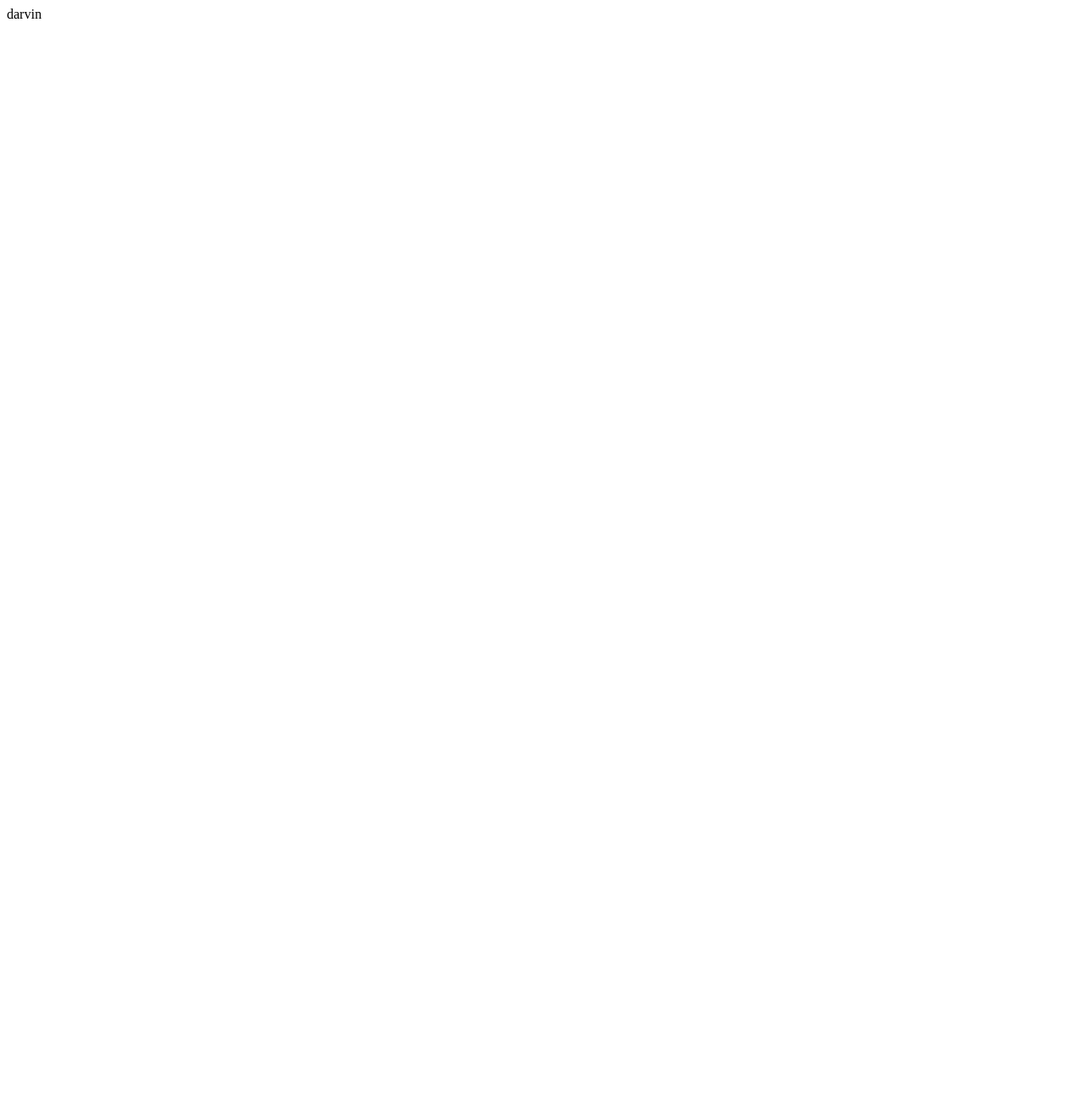
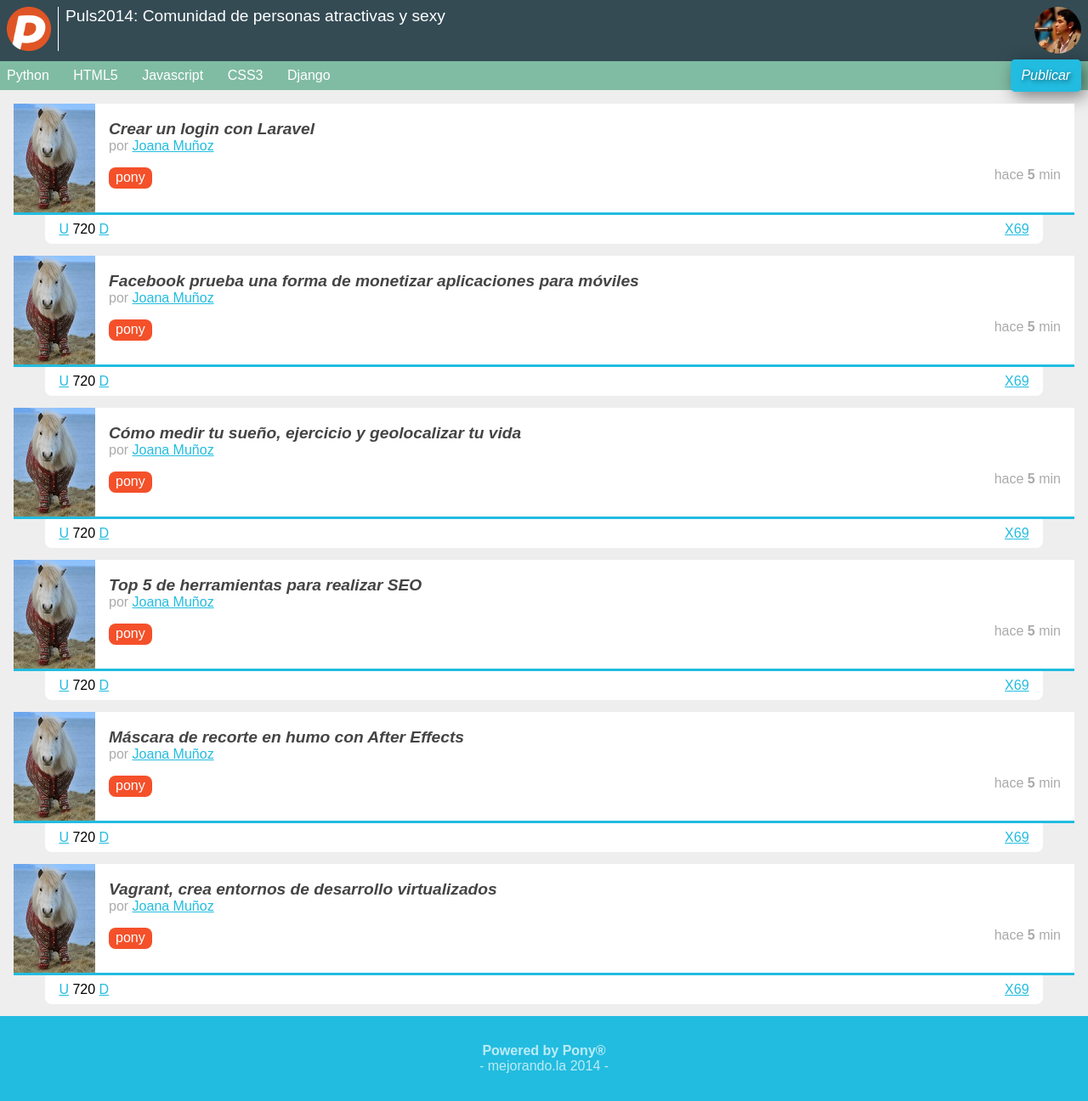
Before and after one commit to AdeLxD/Practica-2014, a plain HTML site: page index.html in a window 1280 px wide. Shown: the whole page at 85% size. Before the commit the page ends 800 px from the top, so only its background shows below. Drawn offline with Linux system fonts and the light colour scheme.

Commit message:
nuevos archivos

```diff
--- /dev/null
+++ b/estilos.css
@@ -0,0 +1,179 @@
+a
+{
+	color: #22BCE0;
+}
+body
+{
+	background: #EEEEEE;
+	font-family: Arial;
+	font-size: 16px;
+}
+footer
+{
+	background: #22BCE0;
+	color: rgba(255,255,255,0.7);
+	padding: 1em;
+	text-align: center;
+}
+footer p:first-child
+{
+	margin-bottom: 0;
+}
+footer p:last-child
+{
+	margin-top: 0;
+}
+footer p:last-child:after
+{
+	content: " -";
+}
+footer p:last-child:before
+{
+	content: "- ";
+}
+header
+{
+	background: #344B54;
+	color: white;
+	overflow: hidden;
+	padding: 0.5em;
+	position: relative;
+}
+header figure
+{
+	float: left;
+}
+header h1
+{
+	font-size: 1.2em;
+	font-weight: normal;
+	margin: 0 70px 0 0;
+}
+header #avatar
+{
+	margin: 0.5em 0.5em 0 0;
+	position: absolute;
+	right: 0;
+	top: 0;
+}
+header #avatar img
+{
+	border-radius: 50%;
+	width: 55px;
+}
+header #logo img
+{
+	border-right: 1px solid white;
+	padding-right: 0.5em;
+	margin-right: 0.5em;
+	width: 52px;
+}
+nav
+{
+	background: #80BCA3;
+	position: relative;
+}
+nav ul
+{
+	list-style: none;
+	margin: 0;
+	padding: 0;
+}
+nav ul li
+{
+	display: inline-block;
+	margin: 0 0.5em 0 0;
+}
+nav ul li a
+{
+	color: white;
+	display: block;
+	padding: 0.5em;
+	text-decoration: none;
+}
+nav ul #publicar_nav
+{
+	position: absolute;
+	right: 0;
+	top: -0.1em;
+}
+nav ul #publicar_nav a
+{
+	background: #22BCE0;
+	border-radius: 5px;
+	box-shadow: rgba(0,0,0,0.5) 5px 5px 20px;
+	font-style: italic;
+	padding: 0.6em 0.8em;
+	text-shadow: rgba(0,0,0,0.5) 2px 2px 5px;
+}
+#contenido
+{
+	margin: 1em;
+}
+#contenido .item
+{
+	background: white;
+	border-bottom: 3px solid #22BCE0;
+	margin-bottom: 3em;
+	min-height: 128px;
+	position: relative;
+}
+#contenido .item .autor_item
+{
+	color: #AAA;
+}
+#contenido .item .datos_item
+{
+	margin: 1em 1em 0 0;
+}
+#contenido .item .datos_item .fecha_item
+{
+	color: #AAA;
+	float: right;
+}
+#contenido .item .datos_item .tag_item
+{
+	background: #F4502A;
+	border-radius: 0.5em;
+	color: white;
+	display: inline-block;
+	padding: 0.2em 0.5em;
+	text-decoration: none;
+}
+#contenido .item .imagen_item
+{
+	float: left;
+	margin-right: 1em;
+}
+#contenido .item .imagen_item img
+{
+	width: 96px;
+}
+#contenido .item .titulo_item
+{
+	font-size: 1.2em;
+	font-style: italic;
+	margin-bottom: 0;
+	padding: 1em 1em 0 0;
+}
+#contenido .item .titulo_item a
+{
+	color: #444;
+	text-decoration: none;
+}
+#contenido .item .votacion
+{
+	background: white;
+	border-radius: 0 0 0.5em 0.5em;
+	left: 3%;
+	margin-top: 3px;
+	padding: 0.5em 1em;
+	position: absolute;
+	right: 3%;
+	top: 100%;
+}
+#contenido .item .votacion .comentarios_item,
+#contenido .item .votacion .guardar_item
+{
+	float: right;
+}
--- a/index.html
+++ b/index.html
@@ -1,9 +1,201 @@
-<!DOCTYPE>
-<html>
+<!DOCTYPE html>
+<html lang="es">
 <head>
-	<title>Documento</title>
+	<meta charset="utf-8" />
+	<meta name="description" content="Proyecto de la primera generación del 2014 del curso de diseño web online" />
+	<title>Puls2014: Comunidad de personas atractivas y sexy</title>
+	<link rel="stylesheet" href="normalize.css" />
+	<link rel="stylesheet" href="estilos.css" />
 </head>
 <body>
-	darvin
+	<header>
+		<figure id="logo">
+			<img src="logo.png" />
+		</figure>
+		<h1>
+			Puls2014: Comunidad de personas atractivas y sexy
+		</h1>
+		<figure id="avatar">
+			<img src="avatar.jpg" />
+		</figure>
+	</header>
+	<nav>
+		<ul>
+			<li><a href="#">Python</a></li>
+			<li><a href="#">HTML5</a></li>
+			<li><a href="#">Javascript</a></li>
+			<li><a href="#">CSS3</a></li>
+			<li><a href="#">Django</a></li>
+			<li id="publicar_nav">
+				<a href="#">Publicar</a>
+			</li>
+		</ul>
+	</nav>
+	<section id="contenido">
+		<article class="item">
+			<figure class="imagen_item">
+				<img src="imagen.jpg" />
+			</figure>
+			<h2 class="titulo_item">
+				<a href="#">
+					Crear un login con Laravel
+				</a>
+			</h2>
+			<div class="autor_item">
+				por <a href="#">Joana Muñoz</a>
+			</div>
+			<div class="datos_item">
+				<a href="#" class="tag_item">pony</a>
+				<span class="fecha_item">
+					hace <strong>5</strong> min
+				</span>
+			</div>
+			<div class="votacion">
+				<a href="#" class="up">U</a>
+				720
+				<a href="#" class="down">D</a>
+				<a href="#" class="comentarios_item">69</a>
+				<a href="#" class="guardar_item">X</a>
+			</div>
+		</article>
+		<article class="item">
+			<figure class="imagen_item">
+				<img src="imagen.jpg" />
+			</figure>
+			<h2 class="titulo_item">
+				<a href="#">
+					Facebook prueba una forma de monetizar aplicaciones para móviles
+				</a>
+			</h2>
+			<div class="autor_item">
+				por <a href="#">Joana Muñoz</a>
+			</div>
+			<div class="datos_item">
+				<a href="#" class="tag_item">pony</a>
+				<span class="fecha_item">
+					hace <strong>5</strong> min
+				</span>
+			</div>
+			<div class="votacion">
+				<a href="#" class="up">U</a>
+				720
+				<a href="#" class="down">D</a>
+				<a href="#" class="comentarios_item">69</a>
+				<a href="#" class="guardar_item">X</a>
+			</div>
+		</article>
+		<article class="item">
+			<figure class="imagen_item">
+				<img src="imagen.jpg" />
+			</figure>
+			<h2 class="titulo_item">
+				<a href="#">
+					Cómo medir tu sueño, ejercicio y geolocalizar tu vida
+				</a>
+			</h2>
+			<div class="autor_item">
+				por <a href="#">Joana Muñoz</a>
+			</div>
+			<div class="datos_item">
+				<a href="#" class="tag_item">pony</a>
+				<span class="fecha_item">
+					hace <strong>5</strong> min
+				</span>
+			</div>
+			<div class="votacion">
+				<a href="#" class="up">U</a>
+				720
+				<a href="#" class="down">D</a>
+				<a href="#" class="comentarios_item">69</a>
+				<a href="#" class="guardar_item">X</a>
+			</div>
+		</article>
+		<article class="item">
+			<figure class="imagen_item">
+				<img src="imagen.jpg" />
+			</figure>
+			<h2 class="titulo_item">
+				<a href="#">
+					Top 5 de herramientas para realizar SEO
+				</a>
+			</h2>
+			<div class="autor_item">
+				por <a href="#">Joana Muñoz</a>
+			</div>
+			<div class="datos_item">
+				<a href="#" class="tag_item">pony</a>
+				<span class="fecha_item">
+					hace <strong>5</strong> min
+				</span>
+			</div>
+			<div class="votacion">
+				<a href="#" class="up">U</a>
+				720
+				<a href="#" class="down">D</a>
+				<a href="#" class="comentarios_item">69</a>
+				<a href="#" class="guardar_item">X</a>
+			</div>
+		</article>
+		<article class="item">
+			<figure class="imagen_item">
+				<img src="imagen.jpg" />
+			</figure>
+			<h2 class="titulo_item">
+				<a href="#">
+					Máscara de recorte en humo con After Effects
+				</a>
+			</h2>
+			<div class="autor_item">
+				por <a href="#">Joana Muñoz</a>
+			</div>
+			<div class="datos_item">
+				<a href="#" class="tag_item">pony</a>
+				<span class="fecha_item">
+					hace <strong>5</strong> min
+				</span>
+			</div>
+			<div class="votacion">
+				<a href="#" class="up">U</a>
+				720
+				<a href="#" class="down">D</a>
+				<a href="#" class="comentarios_item">69</a>
+				<a href="#" class="guardar_item">X</a>
+			</div>
+		</article>
+		<article class="item">
+			<figure class="imagen_item">
+				<img src="imagen.jpg" />
+			</figure>
+			<h2 class="titulo_item">
+				<a href="#">
+					Vagrant, crea entornos de desarrollo virtualizados
+				</a>
+			</h2>
+			<div class="autor_item">
+				por <a href="#">Joana Muñoz</a>
+			</div>
+			<div class="datos_item">
+				<a href="#" class="tag_item">pony</a>
+				<span class="fecha_item">
+					hace <strong>5</strong> min
+				</span>
+			</div>
+			<div class="votacion">
+				<a href="#" class="up">U</a>
+				720
+				<a href="#" class="down">D</a>
+				<a href="#" class="comentarios_item">69</a>
+				<a href="#" class="guardar_item">X</a>
+			</div>
+		</article>
+	</section>
+	<footer>
+		<p>
+			<strong>Powered by Pony®</strong>
+		</p>
+		<p>
+			mejorando.la 2014
+		</p>
+	</footer>
 </body>
 </html>
```
Also changed, not shown: avatar.jpg (added), github.txt (added), imagen.jpg (added), logo.png (added), normalize.css (added).
